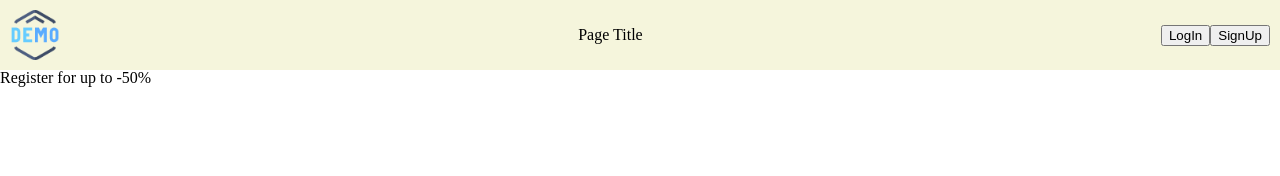
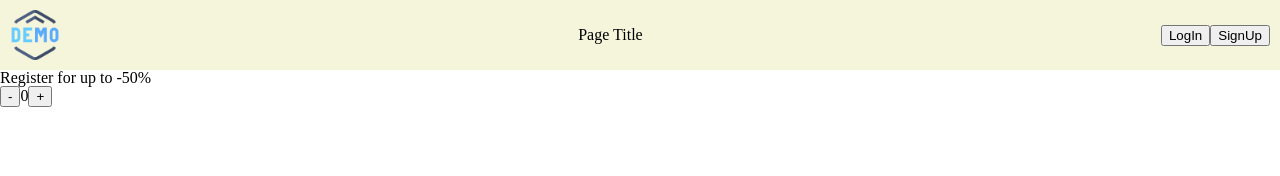
Before and after one commit to KarinaMilko/react-app_CW, a React (Vite) app: page / in a window 1280 px wide. Shown: the top 176 px of the page. Built offline with nearby package versions, Linux system fonts and the light colour scheme.

Commit message:
Add counter

```diff
--- a/src/App.jsx
+++ b/src/App.jsx
@@ -1,3 +1,4 @@
+import Counter from "./components/Counter";
 import Header from "./components/Header";
 import Main from "./components/Main";
 
@@ -13,6 +14,7 @@
     <>
       <Header isLogin={isLogin} />
       <Main isLogin={isLogin} user={user} />
+      <Counter />
     </>
   );
 }
--- /dev/null
+++ b/src/components/Counter/index.jsx
@@ -0,0 +1,25 @@
+import { useState } from "react";
+
+function Counter() {
+  const [count, setCount] = useState(0); // let count = 0;
+
+  function decrement() {
+    // setCount(count - 1); // --count;
+    setCount((prevCount) => prevCount - 1);
+  }
+
+  function increment() {
+    // setCount(count + 1);
+    setCount((prevCount) => prevCount + 1);
+  }
+
+  return (
+    <>
+      <button onClick={decrement}>-</button>
+      <span>{count}</span>
+      <button onClick={increment}>+</button>
+    </>
+  );
+}
+
+export default Counter;
```
